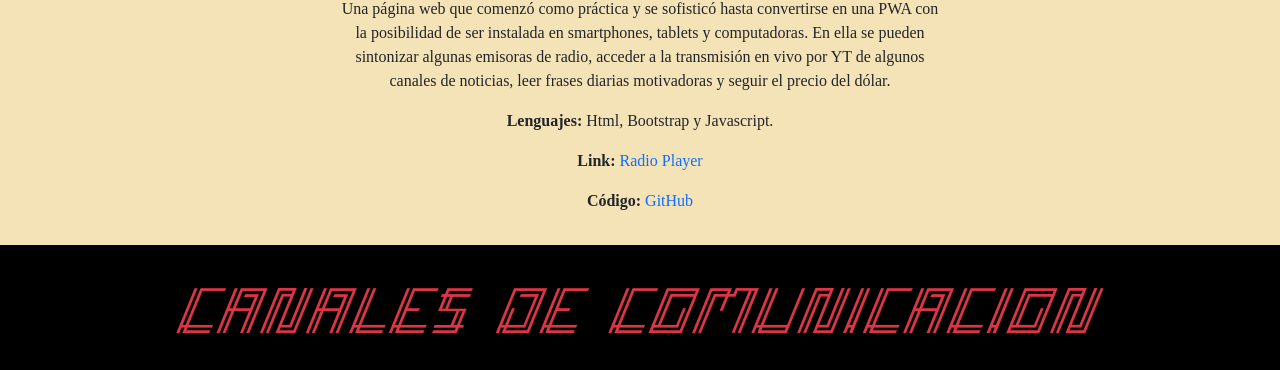
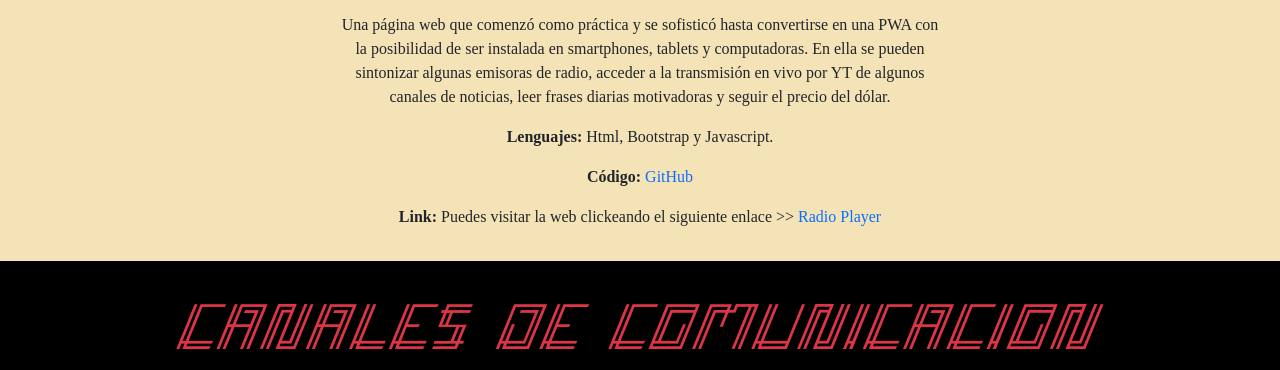
Before and after one commit to CrisBazan/Portfolio, a plain HTML site: page index.html in a window 1280 px wide. Shown: the part 5751-6121 px from the top of the page. Drawn offline with nearby package versions, Linux system fonts and the light colour scheme.

Commit message:
download links

```diff
--- a/index.html
+++ b/index.html
@@ -362,6 +362,7 @@
                             <p><b>Base de Datos:</b> SQLite.</p>
                             <p><b>Extras:</b> Git, GitHub y la librería SharedPreferences.</p>
                             <p><b>Código:</b><a href="https://github.com/CrisBazan/Bus-Ticket" target="_blank"> GitHub</a></p>
+                            <p><b>Descargar:</b> Puedes descargarlo y usarlo de manera gratuita haciendo <a href="https://drive.google.com/drive/folders/1yt7z8umyPp3iAGuV0BZQKdPH1vSAfhY3?usp=sharing" target="_blank">click aqui.</a></p>
                         </div>
 
                       <!-- Revisor de Gastos -->
@@ -425,8 +426,9 @@
                     </div>
                     <p class="pt-3"> Una página web que comenzó como práctica y se sofisticó hasta convertirse en una PWA con la posibilidad de ser instalada en smartphones, tablets y computadoras. En ella se pueden sintonizar algunas emisoras de radio, acceder a la transmisión en vivo por YT de algunos canales de noticias, leer frases diarias motivadoras y seguir el precio del dólar.</p>
                     <p><b>Lenguajes:</b> Html, Bootstrap y Javascript.</p>
-                    <p><b>Link:</b><a href="https://cristian-bazan.github.io/RadioPlayer/" target="_blank"> Radio Player</a></p>
                     <p><b>Código:</b><a href="https://github.com/CrisBazan/Radio-Player" target="_blank"> GitHub</a></p>
+                    <p><b>Link:</b> Puedes visitar la web clickeando el siguiente enlace >><a href="https://cristian-bazan.github.io/RadioPlayer/" target="_blank"> Radio Player</a></p>
+
                 </div>
 
                      </div>
```
